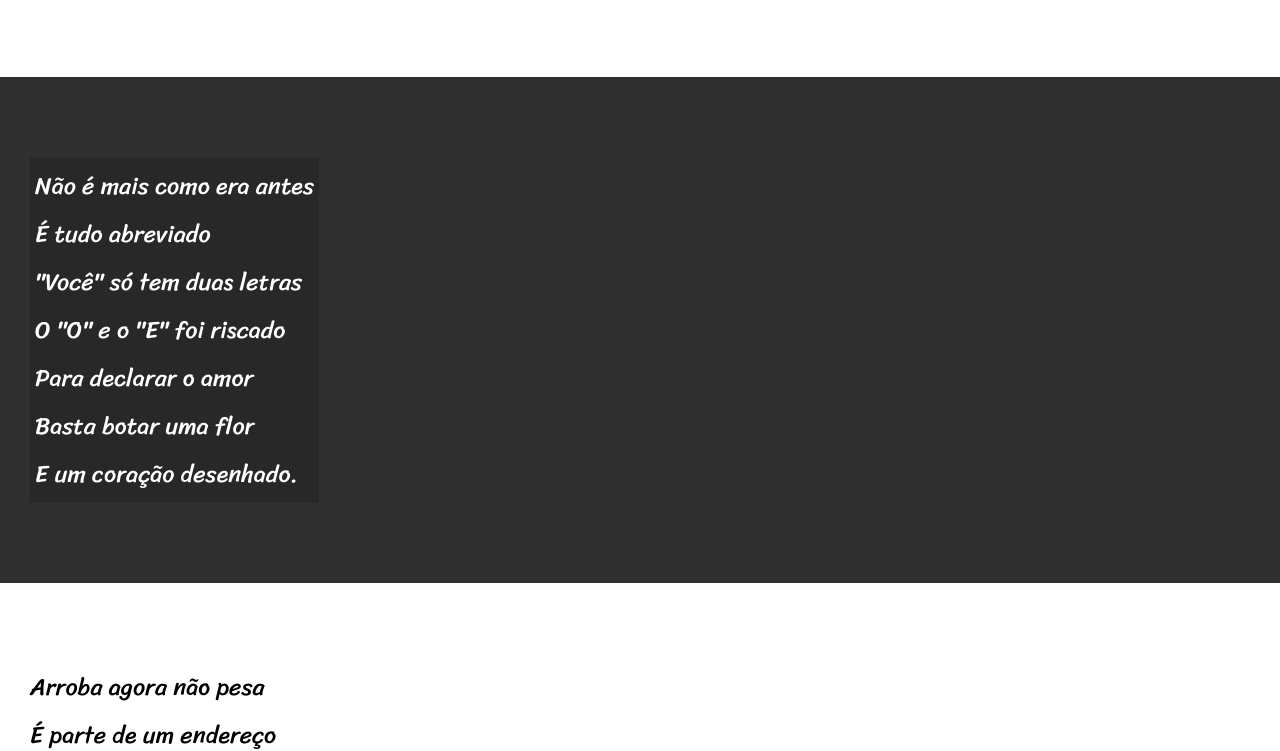
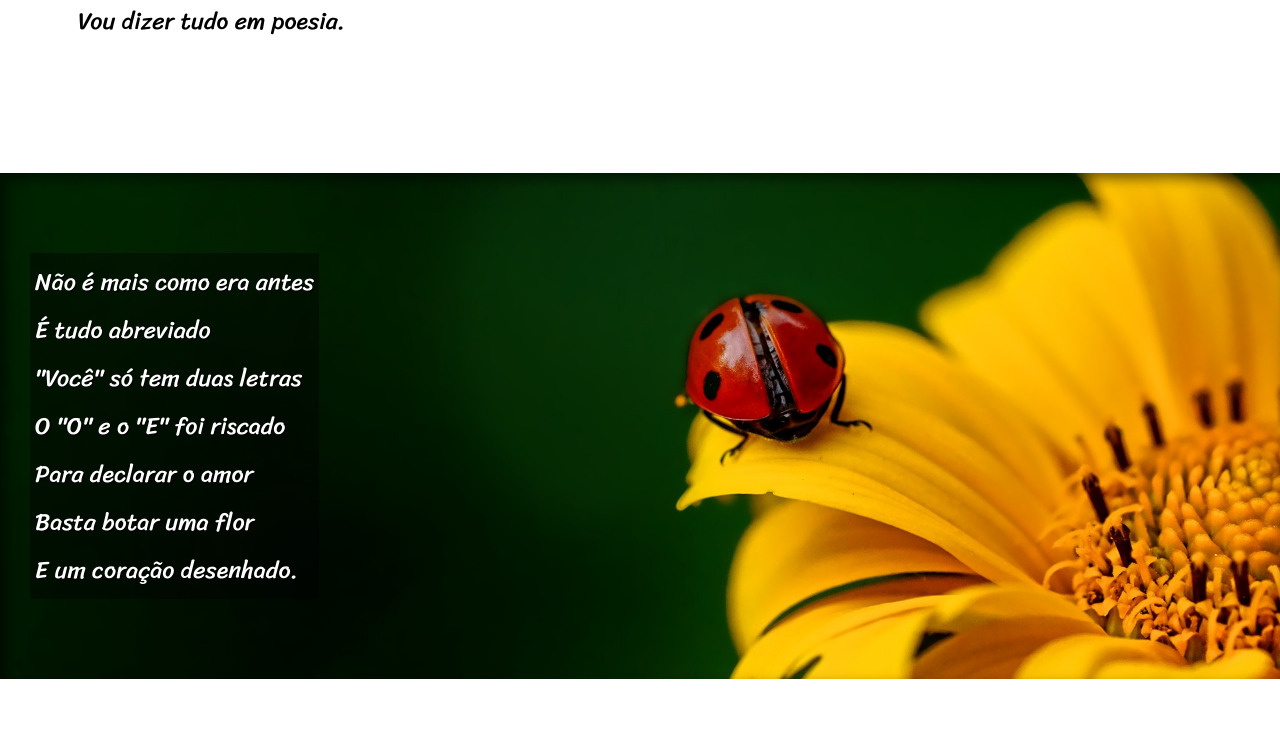
Before and after one commit to YuriSouza1/Cordel_Moderno, a plain HTML site: page index.html in a window 1280 px wide. Shown: the part 600-1351 px from the top of the page. Drawn offline with Linux system fonts and the light colour scheme.

Commit message:
Coloquei um efeito Paralax no site.

```diff
--- a/estilo/style.css
+++ b/estilo/style.css
@@ -12,7 +12,8 @@
     padding: 0;
 }
 
-html, body {
+html,
+body {
     min-height: 100vh;
     background-color: darkgray;
     font-family: var(--font1);
@@ -24,24 +25,26 @@ header {
     text-align: center;
 }
 
-header > h1 {
+header>h1 {
     padding-top: 50px;
     font-variant: small-caps;
     font-family: var(--font2);
     font-size: 7vh;
 }
 
-header > p {
+header>p {
     padding-bottom: 50px;
 }
 
-header a, footer a {
+header a,
+footer a {
     color: white;
     text-decoration: none;
     font-weight: bolder;
 }
 
-header a:hover, footer a:hover {
+header a:hover,
+footer a:hover {
     text-decoration: underline;
 }
 
@@ -54,6 +57,10 @@ section {
     font-size: 3vh;
 }
 
+section>p {
+    padding: 2em;
+}
+
 section.normal {
     background-color: white;
     color: black;
@@ -62,12 +69,25 @@ section.normal {
 section.imagem {
     background-color: rgb(49, 48, 48);
     color: white;
+    box-shadow: inset 6px 6px 13px 0px rgba(0, 0, 0, 0.527);
+    background-size: cover;
+    background-attachment: fixed;
 }
 
 section.imagem > p {
     display: inline-block;
     padding: 5px;
-    background-color: rgba(0, 0, 0, 0.171);
+    background-color: rgba(0, 0, 0, 0.411);
+    text-shadow: 1px 1px 0px black;
+}
+
+section#img01 {
+    background-image: url(../imagens/background001.jpg);
+    background-position: right center;
+}
+
+section#img02 {
+    background-image: url(../imagens/background002.jpg);
 }
 
 footer {
--- a/index.html
+++ b/index.html
@@ -27,7 +27,7 @@
     </p>
 </section>
 
-<section class="imagem">
+<section class="imagem" id="img01">
     <p>
         Não é mais como era antes <br>
         É tudo abreviado <br>
@@ -61,7 +61,7 @@
     </p>
 </section>
 
-<section class="imagem">
+<section class="imagem" id="img02">
     <p>
         Tenho saudade das cartas <br>
         Escritas com a própria mão <br>
```
